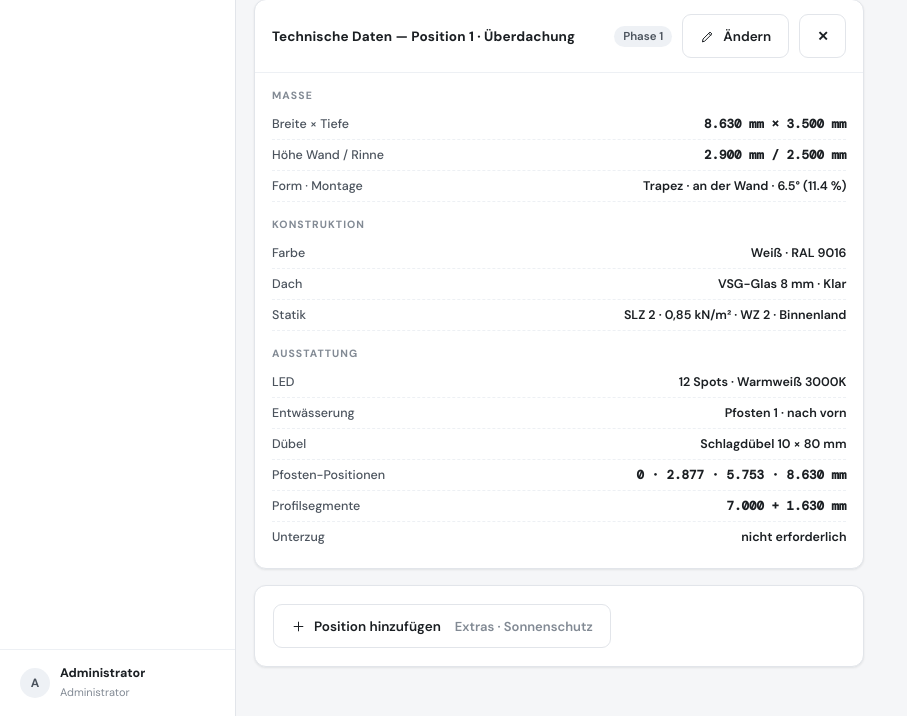
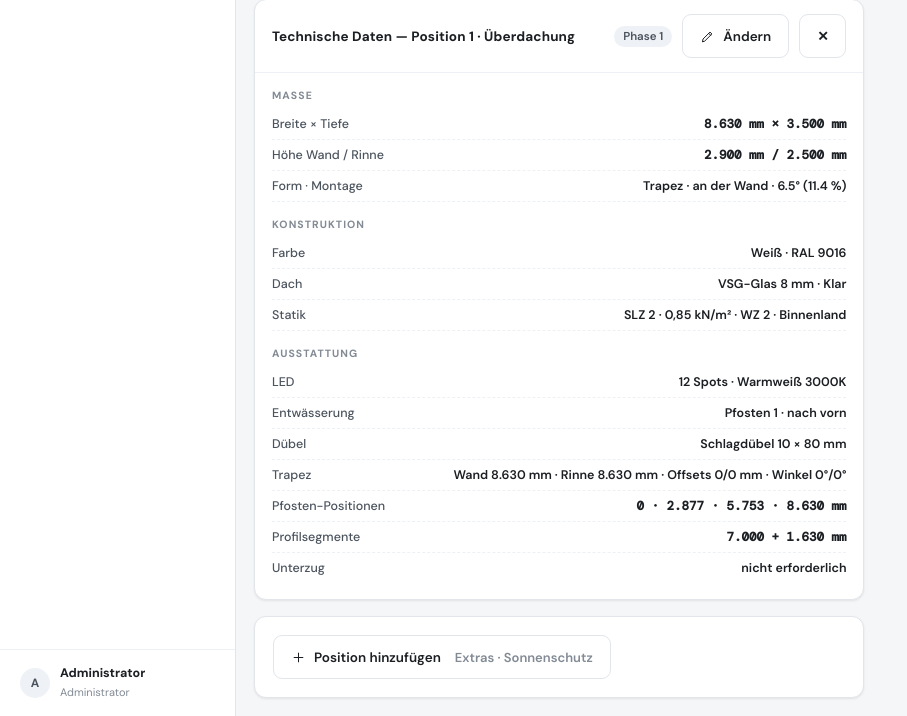
Before and after one commit to iijdii/iijdii, a Laravel app: page /projekte/PRJ-2026-011 in a window 1280 px wide. Shown: the part 1405-2121 px from the top of the page, without its empty margins (0-907 px from the left). Run offline with Laravel 12, Linux system fonts and the light colour scheme; a user stored in the database is signed in; data comes from the database, SQL or seed files in the repository; style sheets or scripts are compiled from the project's sources.

Commit message:
feat: M13-4/5 — Trapez-Geometrie und Seitenwand-Zuschnitt
Trapezdächer rechnen Wand-/Rinnenlänge mit automatischen oder manuellen
Seiten-Offsets und Schrägungswinkeln (Produktpass zeigt sie an).
SeitenwandRechner liefert den Glaszuschnitt einer Seitenwand nach
v3.2-Regel (Fuge 30 mm, Ränder G/2, Höhenverlauf je Panel, Form
Trapez/Rechteck) — sichtbar an jeder Wand-Position, Grundlage der
Endmaße-Nachbestellung.

Co-Authored-By: Claude Fable 5 <noreply@anthropic.com>
Claude-Session: https://claude.ai/code/session_015uHRrEXJsvpe4aaCyHSmih

```diff
--- a/app/Support/KonfiguratorRechner.php
+++ b/app/Support/KonfiguratorRechner.php
@@ -69,6 +69,7 @@ final class KonfiguratorRechner
             'postRightOffset' => '',
             'postMiddle' => '',
             'postManual' => '',
+            'trapez' => ['wand' => '', 'rinne' => '', 'offsetL' => '', 'offsetR' => ''],
             'extras' => ['Keile', 'Schiebe-Elemente', 'Markisen'],
             'keil' => ['count' => 1, 'hFront' => 120, 'side' => 'Links', 'material' => 'Glas', 'trans' => 'Klar'],
             'fest' => ['count' => 1, 'width' => 1000, 'height' => 2000, 'glas' => 'VSG-Glas', 'h2' => 2400],
@@ -247,6 +248,39 @@ final class KonfiguratorRechner
             }
         }
 
+        // Trapez-Geometrie (v3.2): Längendifferenz Wand/Rinne verteilt sich
+        // auf die Seiten-Offsets (leer = automatisch symmetrisch).
+        $trapezGeo = null;
+        if ($p['shape'] === 'trapez') {
+            $wandL = $I($p['trapez']['wand'] ?? '') ?: $W;
+            $rinneL = $I($p['trapez']['rinne'] ?? '') ?: $W;
+            $diffT = abs($wandL - $rinneL);
+            $oL = (string) ($p['trapez']['offsetL'] ?? '');
+            $oR = (string) ($p['trapez']['offsetR'] ?? '');
+            if ($oL === '' && $oR === '') {
+                $offL = intdiv($diffT, 2);
+                $offR = $diffT - $offL;
+            } elseif ($oL !== '' && $oR === '') {
+                $offL = max(0, $I($oL));
+                $offR = max(0, $diffT - $offL);
+            } elseif ($oL === '' && $oR !== '') {
+                $offR = max(0, $I($oR));
+                $offL = max(0, $diffT - $offR);
+            } else {
+                $offL = max(0, $I($oL));
+                $offR = max(0, $I($oR));
+            }
+            $trapezGeo = [
+                'wand' => $wandL,
+                'rinne' => $rinneL,
+                'offsetLinks' => $offL,
+                'offsetRechts' => $offR,
+                'winkelLinks' => $D > 0 ? round(rad2deg(atan($offL / $D)), 1) : 0.0,
+                'winkelRechts' => $D > 0 ? round(rad2deg(atan($offR / $D)), 1) : 0.0,
+                'kurzeSeite' => $wandL < $rinneL ? 'Wandprofil' : 'Rinne',
+            ];
+        }
+
         // Profilsegmente (max. 7.000 mm Transport-/Fertigungslänge) und
         // Stoß-Empfehlung: Pfosten mittig unter dem Stoß (Stoß − 55).
         $segmente = self::segmente($W);
@@ -323,6 +357,7 @@ final class KonfiguratorRechner
             'spannZuGross' => $spannZuGross,
             'profilSegmente' => $segmente,
             'stossPfosten' => $stossPfosten,
+            'trapez' => $trapezGeo,
             'blende' => $blende,
             'blendeText' => number_format($blende, 0, ',', '.').' mm',
             'sparText' => $spar ? number_format($spar, 0, ',', '.').' mm' : '–',
--- a/app/Support/ProduktFelder.php
+++ b/app/Support/ProduktFelder.php
@@ -51,6 +51,9 @@ final class ProduktFelder
                 'postRightOffset' => ['nullable', 'integer', 'between:0,500'],
                 'postMiddle' => $mm,
                 'postManual' => ['nullable', 'string', 'max:200', 'regex:/^[\d\s,]*$/'],
+                'trapez' => ['nullable', 'array'],
+                'trapez.wand' => $mm, 'trapez.rinne' => $mm,
+                'trapez.offsetL' => $mm, 'trapez.offsetR' => $mm,
                 'unterzug' => ['nullable', 'array'],
                 'unterzug.groesse' => ['nullable', Rule::in(['110×190', '110×110', 'manuell'])],
                 // Entwässerung, Dübel & LED — pcfg-verschachtelt (Montage-Modus liest sie).
--- a/resources/views/projekte/partials/produkt-form.blade.php
+++ b/resources/views/projekte/partials/produkt-form.blade.php
@@ -46,6 +46,10 @@
         <div class="fld"><label>Dachneigung (°)</label><input class="inp" type="number" name="{{ $prefix }}[felder][slope]" value="{{ $v('slope') }}"></div>
         <div class="fld"><label>Pfosten (Override)</label><input class="inp" type="number" name="{{ $prefix }}[felder][postN]" value="{{ $v('postN') }}" placeholder="auto" data-kalk="postN"></div>
         <div class="fld"><label>Glasfelder (Override)</label><input class="inp" type="number" name="{{ $prefix }}[felder][fieldN]" value="{{ $v('fieldN') }}" placeholder="auto" data-kalk="fieldN"></div>
+        <div class="fld"><label>Trapez: Länge Wandprofil (mm)</label><input class="inp" type="number" name="{{ $prefix }}[felder][trapez][wand]" value="{{ $v('trapez.wand') }}" placeholder="= Breite"></div>
+        <div class="fld"><label>Trapez: Länge Rinne (mm)</label><input class="inp" type="number" name="{{ $prefix }}[felder][trapez][rinne]" value="{{ $v('trapez.rinne') }}" placeholder="= Breite"></div>
+        <div class="fld"><label>Trapez-Offset links (mm)</label><input class="inp" type="number" name="{{ $prefix }}[felder][trapez][offsetL]" value="{{ $v('trapez.offsetL') }}" placeholder="auto"></div>
+        <div class="fld"><label>Trapez-Offset rechts (mm)</label><input class="inp" type="number" name="{{ $prefix }}[felder][trapez][offsetR]" value="{{ $v('trapez.offsetR') }}" placeholder="auto"></div>
         <div class="fld"><label>Pfosten-Abstand links (mm, max. 500)</label><input class="inp" type="number" max="500" name="{{ $prefix }}[felder][postLeftOffset]" value="{{ $v('postLeftOffset') }}" placeholder="0"></div>
         <div class="fld"><label>Pfosten-Abstand rechts (mm, max. 500)</label><input class="inp" type="number" max="500" name="{{ $prefix }}[felder][postRightOffset]" value="{{ $v('postRightOffset') }}" placeholder="0"></div>
         <div class="fld"><label>Mittelpfosten-Position (mm)</label><input class="inp" type="number" name="{{ $prefix }}[felder][postMiddle]" value="{{ $v('postMiddle') }}" placeholder="Mitte"></div>
--- a/resources/views/projekte/tabs/uebersicht.blade.php
+++ b/resources/views/projekte/tabs/uebersicht.blade.php
@@ -67,6 +67,9 @@
                         <div class="spec-row"><span class="spec-k">LED</span><span class="spec-v">{{ $kalk['ledTot'] }} Spots · {{ $k['led']['color'] }}</span></div>
                         <div class="spec-row"><span class="spec-k">Entwässerung</span><span class="spec-v">Pfosten {{ $k['drain']['post'] }} · {{ $k['drain']['dir'] }}</span></div>
                         <div class="spec-row"><span class="spec-k">Dübel</span><span class="spec-v">{{ $k['duebel']['typ'] }} {{ $k['duebel']['size'] }}</span></div>
+                        @if ($kalk['trapez'])
+                            <div class="spec-row"><span class="spec-k">Trapez</span><span class="spec-v">Wand {{ $mm($kalk['trapez']['wand']) }} · Rinne {{ $mm($kalk['trapez']['rinne']) }} · Offsets {{ $kalk['trapez']['offsetLinks'] }}/{{ $kalk['trapez']['offsetRechts'] }} mm · Winkel {{ $kalk['trapez']['winkelLinks'] }}°/{{ $kalk['trapez']['winkelRechts'] }}°</span></div>
+                        @endif
                         <div class="spec-row"><span class="spec-k">Pfosten-Positionen</span><span class="spec-v mono">{{ $kalk['postPositionen'] !== [] ? implode(' · ', array_map(fn ($x) => number_format($x, 0, ',', '.'), $kalk['postPositionen'])).' mm' : '–' }}</span></div>
                         @if (count($kalk['profilSegmente']) > 1)
                             <div class="spec-row"><span class="spec-k">Profilsegmente</span><span class="spec-v mono">{{ implode(' + ', array_map(fn ($s) => number_format($s, 0, ',', '.'), $kalk['profilSegmente'])) }} mm</span></div>
@@ -86,6 +89,23 @@
                                     <b>{{ str_contains($schluessel, '_mm') && is_numeric($wert) ? number_format((int) $wert, 0, ',', '.').' mm' : $wert }}</b></span>
                             @endforeach
                         </div>
+                        @php
+                            $f = $position->felder ?? [];
+                            $wandPanels = $position->produkt === \App\Enums\ProjektProdukt::Wand
+                                && (int) ($f['breite_mm'] ?? 0) > 0 && (int) ($f['h_links_mm'] ?? 0) > 0
+                                ? \App\Support\SeitenwandRechner::panels(
+                                    (int) $f['breite_mm'], (int) $f['h_links_mm'],
+                                    (int) ($f['h_rechts_mm'] ?? $f['h_links_mm']), (int) ($f['anzahl'] ?? 1),
+                                )
+                                : [];
+                        @endphp
+                        @if ($wandPanels !== [])
+                            <div class="specsec" style="margin-top:10px">Glaszuschnitt (Fuge 30 mm)</div>
+                            @foreach ($wandPanels as $panel)
+                                <div class="spec-row"><span class="spec-k">Panel {{ $panel['nr'] }} · {{ $panel['form'] }}</span>
+                                    <span class="spec-v mono">{{ number_format($panel['breite'], 0, ',', '.') }} × {{ number_format($panel['hLinks'], 0, ',', '.') }}/{{ number_format($panel['hRechts'], 0, ',', '.') }} mm</span></div>
+                            @endforeach
+                        @endif
                     @endif
                 </div>
             </div>
```
Also changed, not shown: app/Support/SeitenwandRechner.php (added, +45 -0 lines), tests/Unit/KonfiguratorRechnerTest.php (+24 -0 lines), tests/Unit/SeitenwandRechnerTest.php (added, +32 -0 lines).
